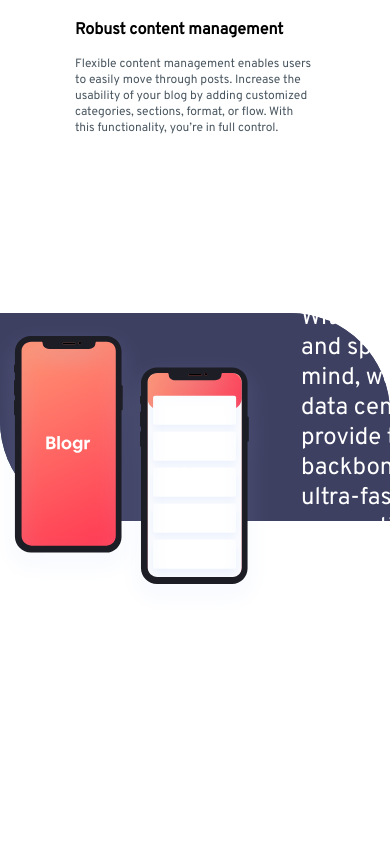
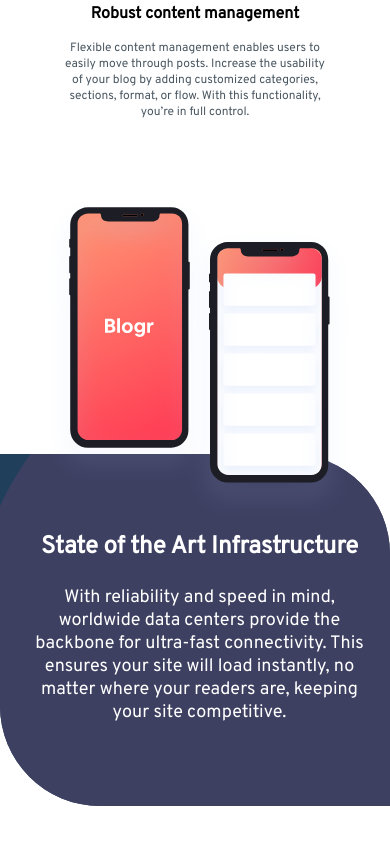
Before and after one commit to abdo1rahman/blogr, a React (Vite) app: page / in a window 390 px wide. Shown: the part 1154-1998 px from the top of the page. Built offline with nearby package versions, Linux system fonts and the light colour scheme.

Commit message:
finished debugging, now continue

```diff
--- a/src/components/App.css
+++ b/src/components/App.css
@@ -259,7 +259,7 @@
 .editor-screen {
   position: absolute;
   top: -30rem;
-  right: -15rem;
+  right: -20rem;
   height: 50rem;
 }
 
@@ -412,11 +412,11 @@
 
 .infr__items {
   display: flex;
+  position: absolute;
   justify-content: center;
   align-items: center;
   gap: 8rem;
   position: relative;
-  top: 30rem;
   margin: 2rem 4rem;
   width: 90%;
   max-width: 100rem;
@@ -424,7 +424,6 @@
 
 .items__details {
   color: white;
-  /* width: 90%; */
 }
 
 .items__details h3 {
@@ -496,7 +495,7 @@
     top: 1rem;
   }
   .infr__items {
-    top: 22rem;
+    top: 0;
   }
   .infr {
     height: 15rem;
@@ -533,7 +532,6 @@
   }
 
   .hamburger {
-    /* ?position: sticky; */
     height: 30px;
     width: auto;
     z-index: 2000;
@@ -604,6 +602,23 @@
     height: 20rem;
     right: -10rem;
   }
+
+  .phones {
+    height: 13rem;
+  }
+  .infr {
+    height: 8rem;
+    top: -8rem;
+  }
+  .infr__items {
+    top: 5rem;
+  }
+  .items__details h3 {
+    font-size: 16px;
+  }
+  .items__details p {
+    font-size: 12px;
+  }
 }
 
 @media (max-width: 690px) {
@@ -651,21 +666,37 @@
   }
 
   .editor-visual-mb {
-    /* width: max(60vw, 50rem); */
     width: 20rem;
     height: auto;
   }
 
+  .details__descreption {
+    width: 100%;
+    text-align: center;
+  }
+
   .infr {
-    bottom: 30rem;
+    top: -14rem;
+    height: 20rem;
+  }
+
+  .infr__items {
+    gap: 0.5rem;
+    transform: translateX(-2.5rem);
+    flex-direction: column;
+    text-align: center;
+  }
+
+  .phones {
+    height: 20rem;
   }
 
   .infr__items h3 {
-    font-size: 30px;
+    font-size: 24px;
   }
 
   .infr__items p {
-    font-size: 24px;
+    font-size: 18px;
   }
 
   nav {
@@ -685,6 +716,12 @@
 
   .hamburger {
     height: 1.2rem;
+  }
+}
+
+@media (max-width: 502px) {
+  .infr {
+    top: -15rem;
   }
 }
 
--- a/src/components/Infr.jsx
+++ b/src/components/Infr.jsx
@@ -18,6 +18,7 @@
       <div className="infr">
         <img src="/images/bg-pattern-circles.svg" className="infr__bg" />
       </div>
+      <div className="rest-of-the-page"></div>
     </>
   );
 }
```
